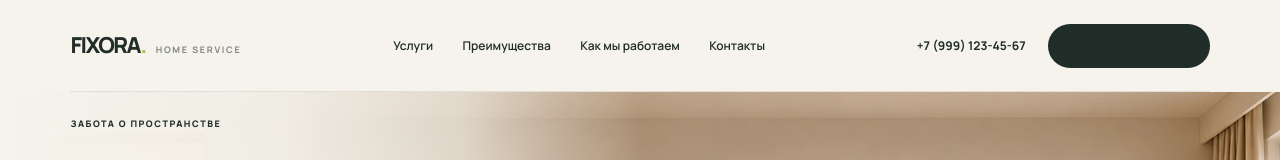
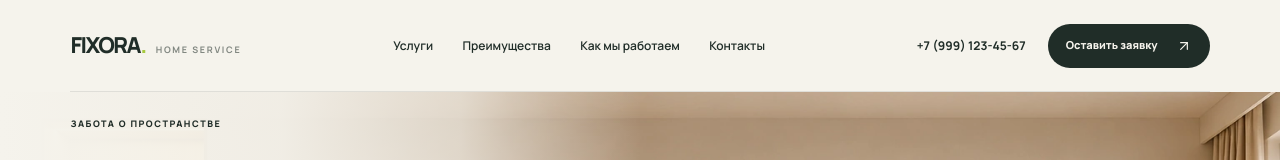
Before and after one commit to artkoro94/fixora-home, a React (Vite) app: page / in a window 1280 px wide. Shown: the top 160 px of the page. Built offline with nearby package versions, Linux system fonts and the light colour scheme.

Commit message:
fix: restore header CTA text and pointer states

```diff
--- a/src/widgets/header/Header.tsx
+++ b/src/widgets/header/Header.tsx
@@ -38,7 +38,7 @@ function Header() {
 
         <div className="flex items-center gap-[22px]">
           <a className="whitespace-nowrap text-xs font-bold max-[1050px]:hidden" href="tel:+79991234567">+7 (999) 123-45-67</a>
-          <a className="inline-flex min-h-11 items-center justify-center gap-[18px] rounded-full bg-forest px-[18px] text-[11px] font-extrabold text-white transition duration-200 hover:-translate-y-0.5 hover:bg-[#34483e] max-[760px]:hidden" href="#contacts">
+          <a className="inline-flex min-h-11 items-center justify-center gap-[18px] rounded-full bg-forest px-[18px] text-[11px] font-extrabold !text-cream transition-[transform,background-color] duration-200 ease-out hover:-translate-y-0.5 hover:bg-[#34483e] cursor-pointer max-[760px]:hidden" href="#contacts">
             Оставить заявку <ArrowUpRight size={16} strokeWidth={1.8} />
           </a>
           <button
```
